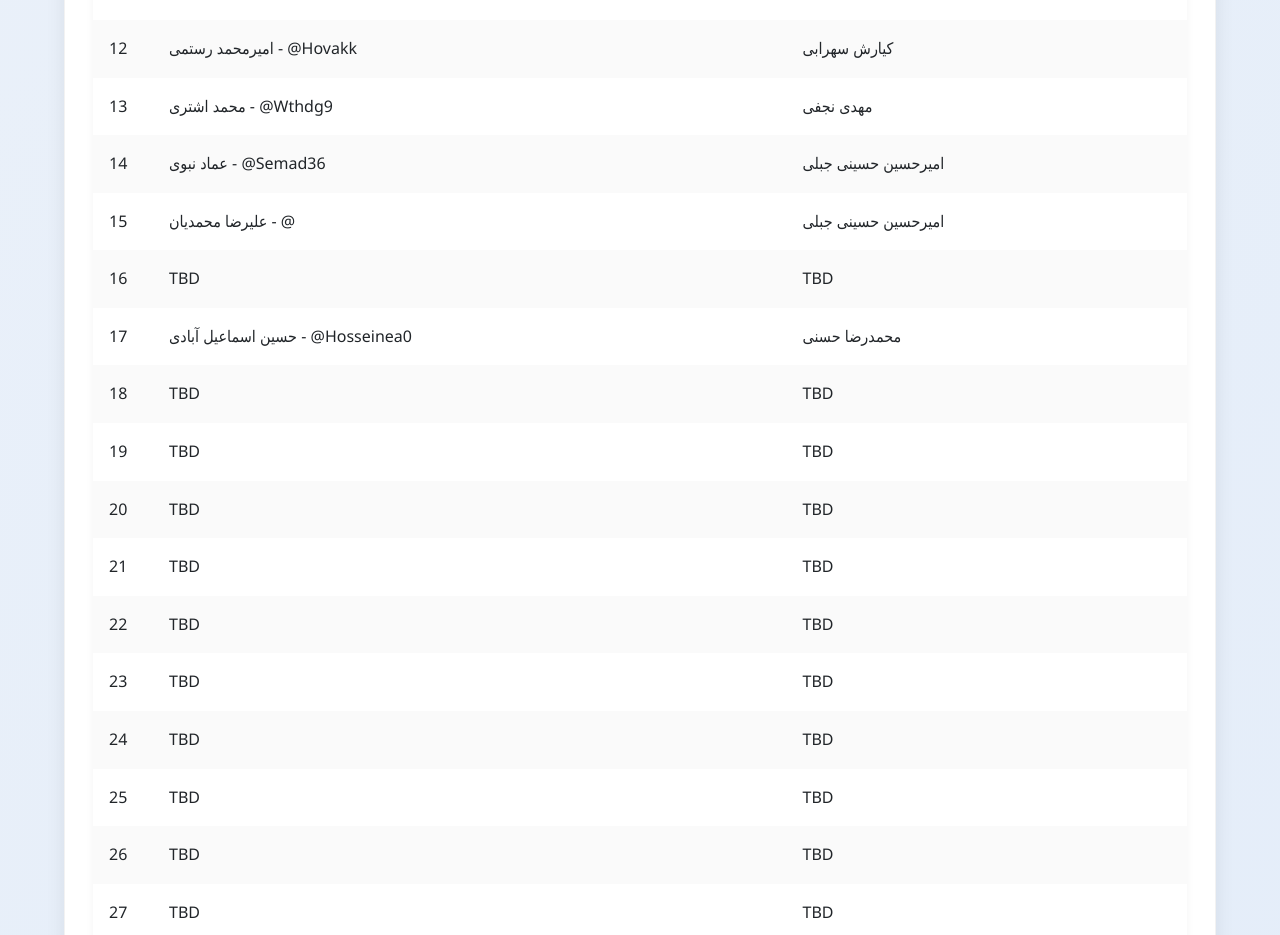
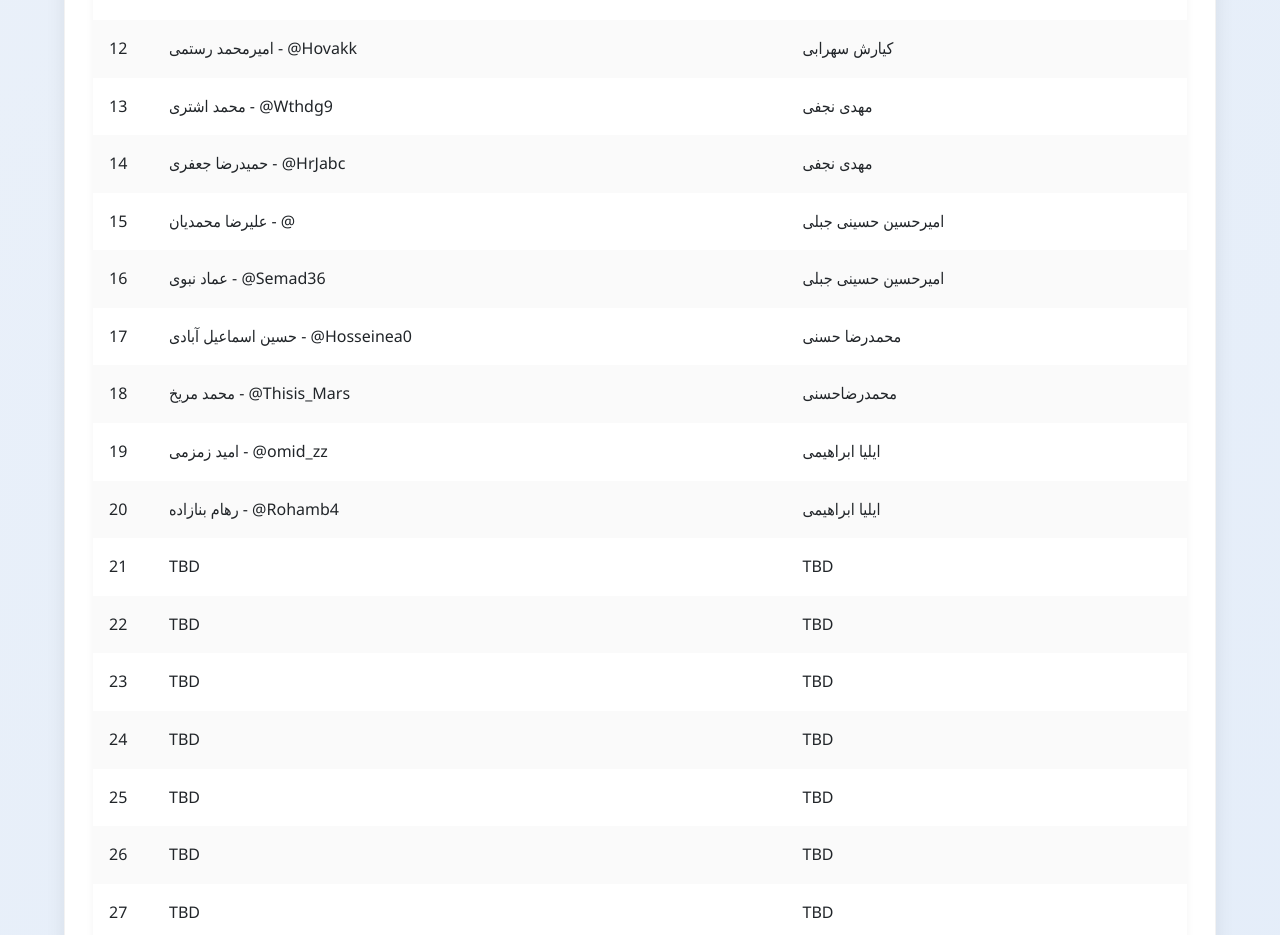
Before and after one commit to fcp-iust/fcp-iust.github.io, a plain HTML site: page index.html in a window 1280 px wide. Shown: the part 5940-6875 px from the top of the page. Drawn offline with Linux system fonts and the light colour scheme.

Commit message:
Update index.html

```diff
--- a/index.html
+++ b/index.html
@@ -873,13 +873,13 @@
           <tr><td>11</td><td> - @Mobin_khatar</td><td>کیارش سهرابی</td></tr>
           <tr><td>12</td><td>امیرمحمد رستمی - @Hovakk</td><td>کیارش سهرابی</td></tr>
           <tr><td>13</td><td>محمد اشتری - @Wthdg9</td><td>مهدی نجفی</td></tr>
-          <tr><td>14</td><td>عماد نبوی - @Semad36 </td><td>امیرحسین حسینی جبلی</td></tr>
+          <tr><td>14</td><td>حمیدرضا جعفری - @HrJabc</td><td>مهدی نجفی</td></tr>
           <tr><td>15</td><td>علیرضا محمدیان - @</td><td>امیرحسین حسینی جبلی</td></tr>
-          <tr><td>16</td><td>TBD</td><td>TBD</td></tr>
+          <tr><td>16</td><td>عماد نبوی - @Semad36</td><td>امیرحسین حسینی جبلی</td></tr>
           <tr><td>17</td><td>حسین اسماعیل آبادی - @Hosseinea0</td><td>محمدرضا حسنی</td></tr>
-          <tr><td>18</td><td>TBD</td><td>TBD</td></tr>
-          <tr><td>19</td><td>TBD</td><td>TBD</td></tr>
-          <tr><td>20</td><td>TBD</td><td>TBD</td></tr>
+          <tr><td>18</td><td>محمد مریخ - @Thisis_Mars</td><td>محمدرضاحسنی</td></tr>
+          <tr><td>19</td><td>امید زمزمی - @omid_zz</td><td>ایلیا ابراهیمی</td></tr>
+          <tr><td>20</td><td>رهام بنازاده - @Rohamb4</td><td>ایلیا ابراهیمی</td></tr>
           <tr><td>21</td><td>TBD</td><td>TBD</td></tr>
           <tr><td>22</td><td>TBD</td><td>TBD</td></tr>
           <tr><td>23</td><td>TBD</td><td>TBD</td></tr>
```
